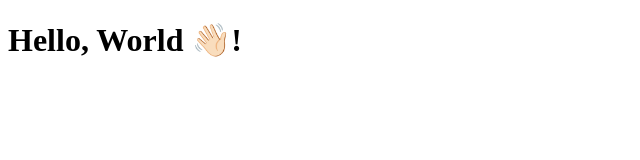
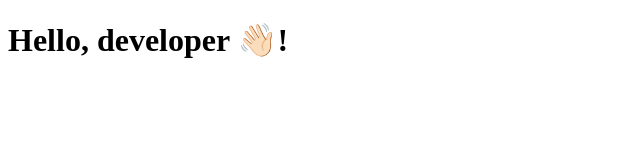
Before and after one commit to 0GiS0/scan-docker-vulnerabilities, a plain HTML site: page index.html in a window 1280 px wide. Shown: the whole page, without its empty margins (0-640 px from the left). Drawn offline with Linux system fonts and the light colour scheme.

```diff
--- a/index.html
+++ b/index.html
@@ -6,6 +6,6 @@
     <title>Hello World!</title>
 </head>
 <body>
-    <h1>Hello, World 👋🏻!</h1>
+    <h1>Hello, developer 👋🏻!</h1>
 </body>
 </html>
```
Also changed, not shown: .devcontainer/devcontainer.json, 7 other files.
